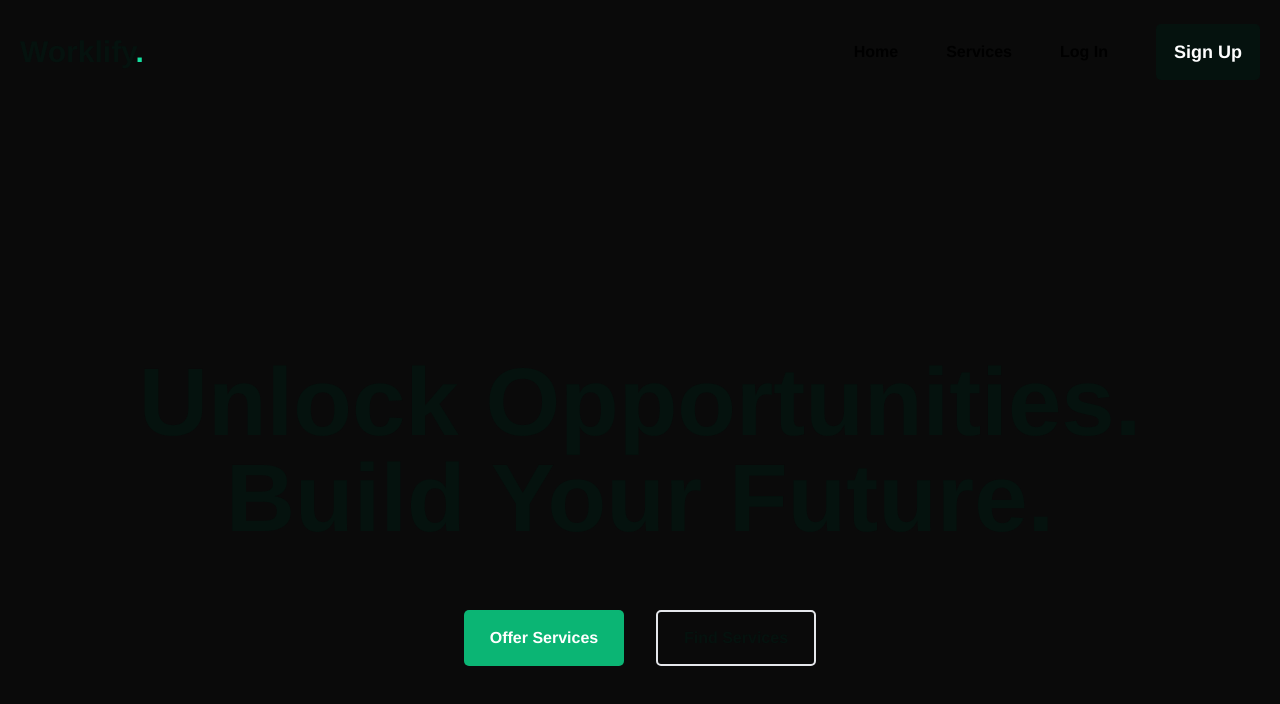
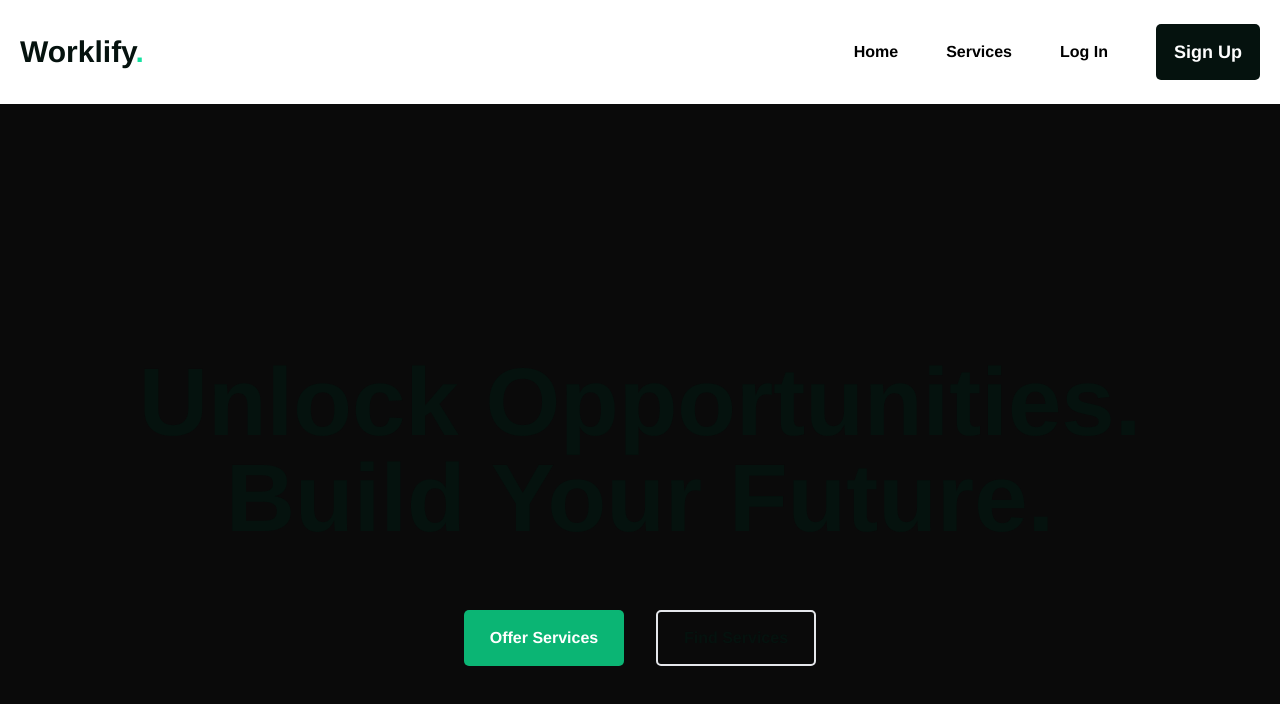
Before and after one commit to Omikhe/worklify, a Next.js app: page / in a window 1280 px wide. Shown: the top 704 px of the page. Built offline with nearby package versions, Linux system fonts and the light colour scheme.

Commit message:
make sticky

```diff
--- a/app/components/navbar.tsx
+++ b/app/components/navbar.tsx
@@ -19,7 +19,7 @@ export default function Navbar() {
     ];
 
     return (
-        <main className="flex justify-between items-center py-6 px-5 max-w-7xl mx-auto w-full text-[#05120E]">
+        <main className="sticky top-0 z-50 bg-white flex justify-between items-center py-6 px-5 max-w-7xl mx-auto w-full text-[#05120E]">
             {/* Desktop Navigation */}
             <nav className="md:flex md:w-full md:justify-between md:items-center md:font-bold">
                 {/* Logo */}
```
